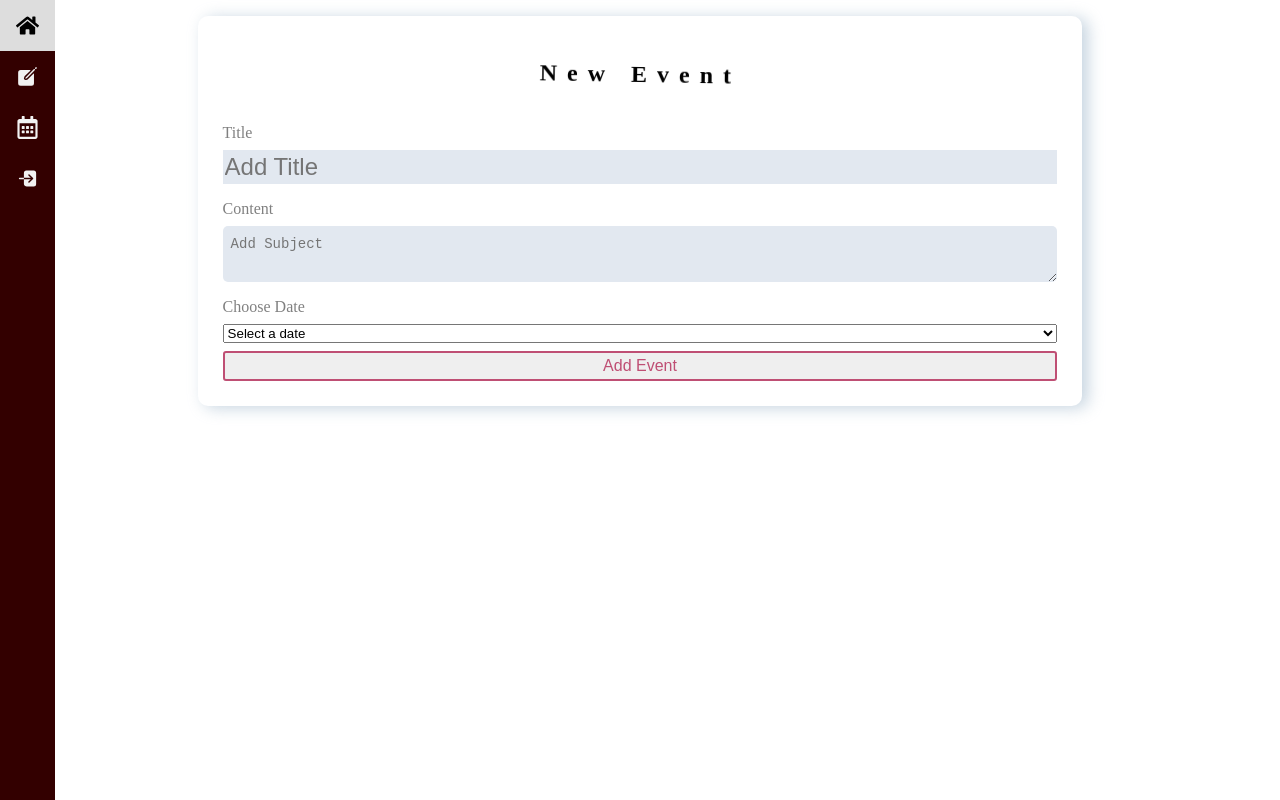
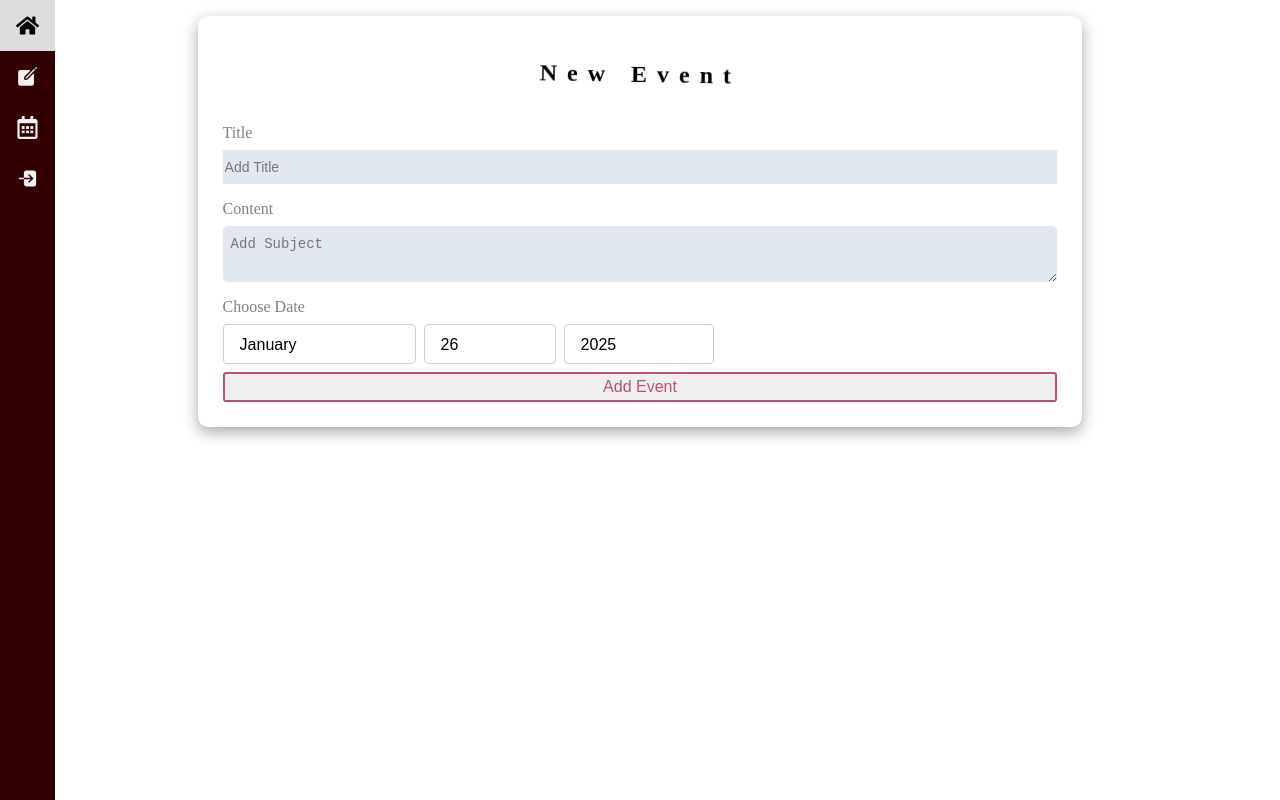
Before and after one commit to J-spark408/TodoApp, a React app in the folder Todo/: page /add-new-event in a window 1280 px wide. Built offline with nearby package versions, Linux system fonts and the light colour scheme.

Commit message:
adding event by date YYYY & MM & DD

```diff
--- a/Todo/src/components/DayPage/DayDetails.js
+++ b/Todo/src/components/DayPage/DayDetails.js
@@ -37,7 +37,7 @@ const DayDetails = () => {
 
   return getEvent.map((event) => (
     <Container>
-      <DayHeader date={event.createdOn} />
+      <DayHeader date={event.createdOn} event={getEvent} />
       <DayInfoHolder
         key={event._id}
         title={event.title}
--- a/Todo/src/components/DayPage/DayHeader.js
+++ b/Todo/src/components/DayPage/DayHeader.js
@@ -10,11 +10,10 @@ const DayHeaderDiv = styled.div`
   padding: 25px;
 `;
 
-const DayHeader = ({ date }) => {
+const DayHeader = ({ date, event }) => {
   const [dateTitle, setDataTitle] = useState("");
   const formatDate = moment(date).format("MMMM DD YYYY");
   const getToday = moment(time).format("MMMM DD YYYY");
-  const [sortDate, setSortDate] = useState([]);
 
   const checkDate = () => {
     if (formatDate === getToday) {
--- a/Todo/src/components/TodoBoard/Board.js
+++ b/Todo/src/components/TodoBoard/Board.js
@@ -15,8 +15,7 @@ const TodoDiv = styled.div`
   flex-direction: column;
   border-radius: 10px;
   padding: 25px;
-  box-shadow: rgba(136, 165, 191, 0.48) 6px 2px 16px 0px,
-    rgba(255, 255, 255, 0.8) -6px -2px 16px 0px;
+  box-shadow: rgba(0, 0, 0, 0.35) 0px 5px 15px;
 `;
 
 const Board = () => {
--- a/Todo/src/components/TodoBoard/DateHandler.js
+++ b/Todo/src/components/TodoBoard/DateHandler.js
@@ -1,4 +1,4 @@
-import React, { useState } from "react";
+import React, { useEffect, useState } from "react";
 import styled from "styled-components";
 import moment from "moment";
 
@@ -8,55 +8,92 @@ const DateOptionDiv = styled.div`
 `;
 
 const SelectBar = styled.select`
-  font-size: 16px;
-  line-height: 1;
-  margin-right: 26px;
+  appearance: none;
+  font-size: 1rem;
+  padding: 0.675em 6em 0.675em 1em;
+  background-color: #fff;
+  border: 1px solid #caced1;
+  border-radius: 0.25rem;
+  color: #000;
+  cursor: pointer;
+  margin-right: 0.5em;
 `;
 
-const daysOfWeek = ["Sun", "Mon", "Tue", "Wed", "Thu", "Fri", "Sat"];
+const nameOfMonths = [
+  "January",
+  "February",
+  "March",
+  "April",
+  "May",
+  "June",
+  "July",
+  "August",
+  "September",
+  "October",
+  "November",
+  "December",
+];
+
+const monthsInEnum = {
+  January: 0,
+  February: 1,
+  March: 2,
+  April: 3,
+  May: 4,
+  June: 5,
+  July: 6,
+  August: 7,
+  September: 8,
+  October: 9,
+  November: 10,
+  December: 11,
+};
 
 const DateHandler = ({ setDate }) => {
-  const [selectedDate, setSelectedDate] = useState("");
+  const currentDate = new Date();
 
-  // Generate an array of date options
-  const generateDateOptions = () => {
-    const today = new Date();
-    const options = [];
+  const [currentMonth, setCurrentMonth] = useState(currentDate.getMonth());
+  const [currentYear, setCurrentYear] = useState(currentDate.getFullYear());
+  const [currentDay, setCurrentDay] = useState(currentDate.getDate());
 
-    // Create options for the next 7 days
-    for (let i = 0; i < 20; i++) {
-      const date = new Date(today);
-      date.setDate(today.getDate() + i);
+  const daysInMonth = new Date(currentYear, currentMonth + 1, 0).getDate();
+  const years = Array.from(
+    { length: 11 },
+    (_, i) => currentDate.getFullYear() + i
+  );
 
-      const formattedDate = date.toLocaleDateString("en-US", {
-        year: "numeric",
-        month: "long",
-        day: "numeric",
-      });
-
-      options.push(
-        <option key={i} value={formattedDate}>
-          {formattedDate}
-        </option>
-      );
-    }
-    return options;
-  };
-
-  const monthOption = daysOfWeek.map((day) => {
-    return <option key={day}>{day}</option>;
+  useEffect(() => {
+    setDate(`${currentYear}-${currentMonth + 1}-${currentDay}`);
   });
 
-  const handleChange = (date) => {
-    setSelectedDate(date);
-    setDate(moment(date).format("YYYY-MM-DD"));
-  };
-
   return (
-    <select value={selectedDate} onChange={(e) => handleChange(e.target.value)}>
-      <option value="">Select a date</option>
-      {generateDateOptions()}
-    </select>
+    <DateOptionDiv>
+      <SelectBar
+        value={monthsInEnum[currentMonth]}
+        onChange={(e) => setCurrentMonth(monthsInEnum[e.target.value])}
+      >
+        {nameOfMonths.map((month, index) => {
+          return <option key={index}>{month}</option>;
+        })}
+      </SelectBar>
+      <SelectBar
+        value={currentDay}
+        onChange={(e) => setCurrentDay(e.target.value)}
+      >
+        {[...Array(daysInMonth).keys()].map((day, id) => (
+          <option key={id}>{day + 1}</option>
+        ))}
+      </SelectBar>
+      <SelectBar onChange={(e) => setCurrentYear(e.target.value)}>
+        {years.map((year) => {
+          return (
+            <option key={year} value={year}>
+              {year}
+            </option>
+          );
+        })}
+      </SelectBar>
+    </DateOptionDiv>
   );
 };
 
--- a/Todo/src/components/TodoBoard/TodoInput.js
+++ b/Todo/src/components/TodoBoard/TodoInput.js
@@ -1,9 +1,10 @@
-import React, { useState } from "react";
+import React, { useEffect, useState } from "react";
 import styled from "styled-components";
 import TodoDefaultItem from "./TodoDefaultItem";
 import { useNavigate } from "react-router-dom";
 import axiosInstance from "../../../utils/axiosInstance";
 import DateHandler from "./DateHandler";
+import moment from "moment";
 
 const Container = styled.div``;
 
@@ -33,7 +34,7 @@ const PlaceLabelDiv = styled.div`
 `;
 
 const Input = styled.input`
-  font-size: 1.5rem;
+  font-size: 0.875rem;
   line-height: 2rem;
   color: rgb(2 6 23 / var(--tw-text-opacity, 1));
   border: none;
@@ -43,6 +44,9 @@ const Input = styled.input`
 const TextArea = styled.textarea`
   font-size: 0.875rem;
   line-height: 1.25rem;
+  max-width: 100%;
+  min-width: 100%;
+  min-height: 56px;
   color: rgb(2 6 23 / var(--tw-text-opacity, 1));
   border: none;
   background-color: rgb(226 232 240 / var(--tw-bg-opacity, 1));
@@ -55,12 +59,12 @@ const ErrorText = styled.p`
 `;
 
 const TodoInput = () => {
+  const currentDate = new Date();
   const [title, setTitle] = useState("");
   const [content, setContent] = useState("");
-  const [date, setDate] = useState("");
+  const [date, setDate] = useState(moment(currentDate).format("YYYY-MM-DD"));
   const [error, setError] = useState(false);
   const navigate = useNavigate();
-  //const [duplicatedAlert, setDuplicatedAlert] = useState(false);
 
   const handleAddEvent = async (e) => {
     if (!title) {
@@ -69,10 +73,6 @@ const TodoInput = () => {
     }
     if (!content) {
       setError("Fill out the content");
-      return;
-    }
-    if (!date) {
-      setError("Choose a date");
       return;
     }
 
@@ -102,24 +102,6 @@ const TodoInput = () => {
     }
   };
 
-  // const handleAddTodo = () => {
-  //   if (textInput.length === 0) {
-  //     alert("Text is empty");
-  //     return false;
-  //   } else {
-  //     props.setTodoAdded(true);
-  //     const updatedListOfTodos = [...props.listOfTodos, textInput];
-  //     const filterArray = updatedListOfTodos.filter(
-  //       (item, index) => updatedListOfTodos.indexOf(item) === index
-  //     );
-  //     if (updatedListOfTodos.length !== filterArray.length) {
-  //       props.setAlert(true);
-  //     }
-  //     props.setListOfTodos(filterArray);
-  //     setTextInput("");
-  //   }
-  // };
-
   return (
     <Container>
       <PlaceLabelDiv>
@@ -143,7 +125,7 @@ const TodoInput = () => {
       </PlaceLabelDiv>
       <PlaceLabelDiv>
         <PlaceLabel>Choose Date</PlaceLabel>
-        <DateHandler setDate={setDate} />
+        <DateHandler date={date} setDate={setDate} />
       </PlaceLabelDiv>
       {error && <ErrorText>{error}</ErrorText>}
       <Button
```
